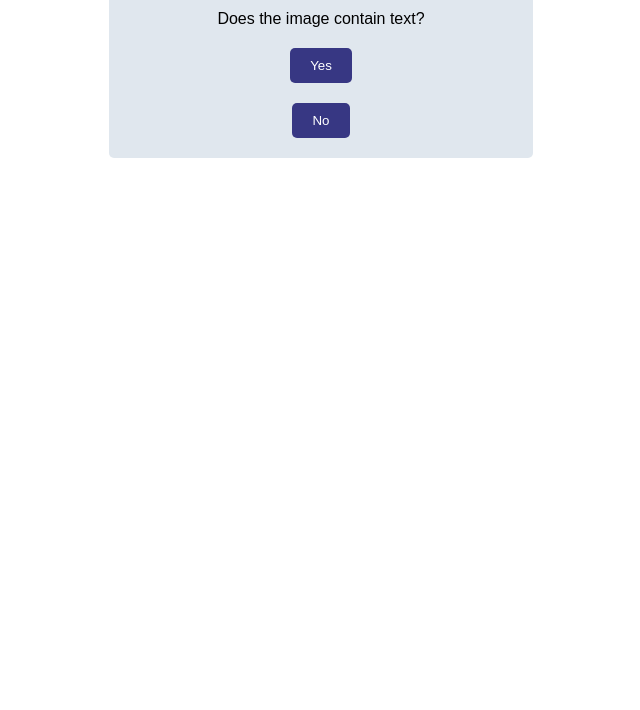
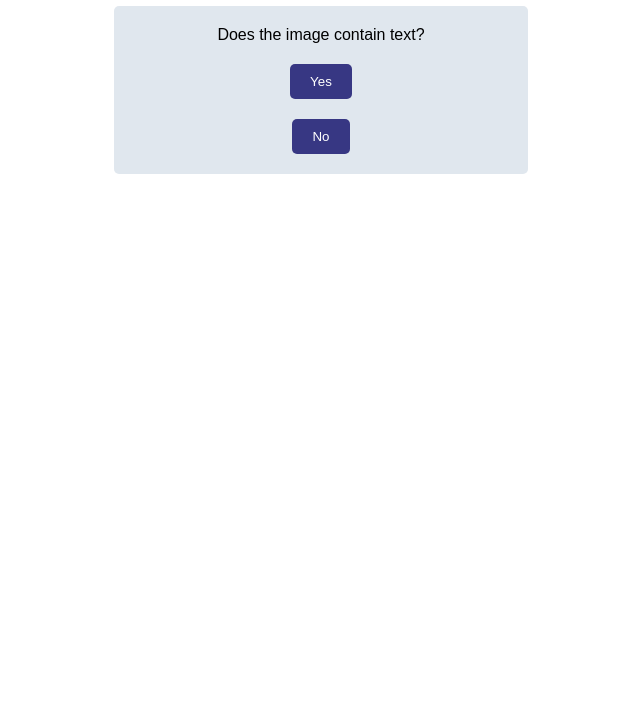
Before and after one commit to FanshaweOERDesign/alt-text-advisor, a plain HTML site: page index.html in a window 1280 px wide. Shown: the part 140-850 px from the top of the page, without its empty margins (319-959 px from the left). Before the commit the page ends 800 px from the top, so only its background shows below. Drawn offline with Linux system fonts and the light colour scheme.

Commit message:
Update style.css

```diff
--- a/style.css
+++ b/style.css
@@ -15,7 +15,10 @@ body {
     justify-content: center;
     align-items: center;
     flex-direction: column;
-    padding-top: 50px;
+    margin-top: 50px;
+    padding: 1em;
+    background-color: white;
+    border-radius: 15px;
 }
 
 h1 {
```
